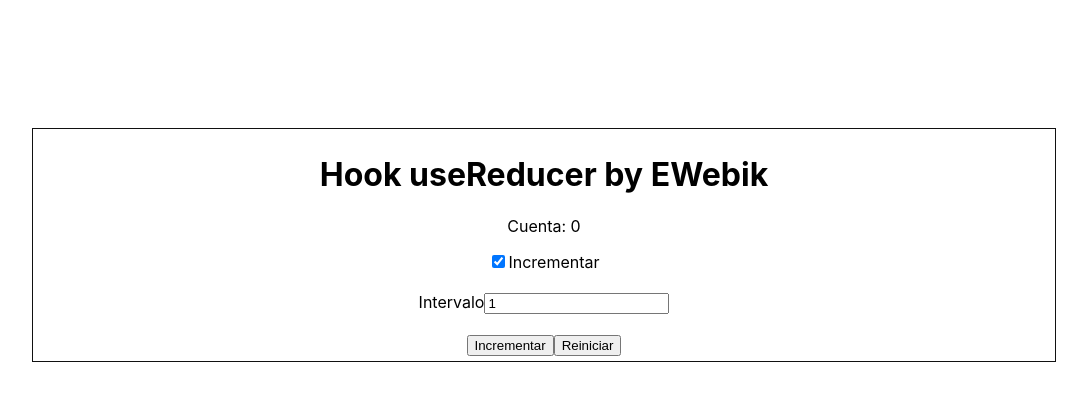
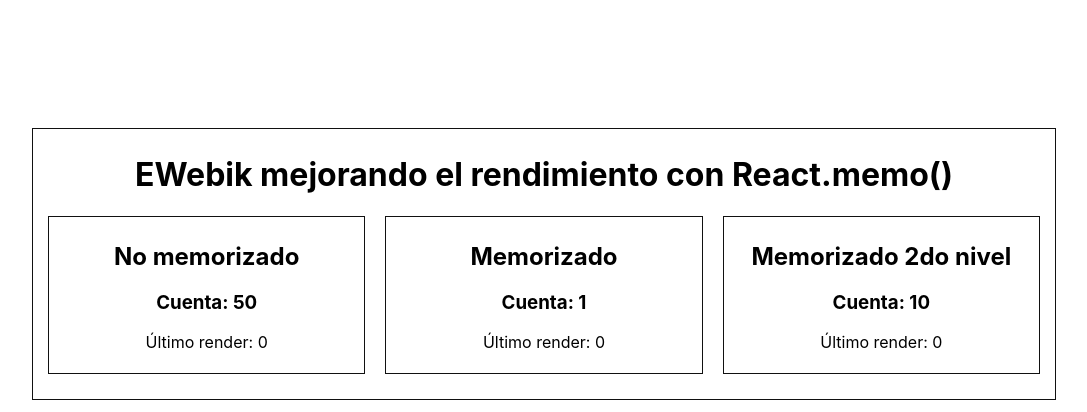
Before and after one commit to EWebik/react-js, a React (Create React App) app: page / in a window 1280 px wide. Shown: the top 412 px of the page, without its empty margins (96-1183 px from the left). Built offline with nearby package versions, Linux system fonts and the light colour scheme.

Commit message:
Capítulo 17 React.memo() Mejorando el rendimiento

```diff
--- a/src/index.js
+++ b/src/index.js
@@ -1,111 +1,100 @@
-import React,{useReducer, useState} from 'react';
+import React,{useEffect, useReducer, useState} from 'react';
 import ReactDOM from 'react-dom';
 import './index.css';
 import App from './App';
 import * as serviceWorker from './serviceWorker';
 
-//Hook useReducer
+//HOC React.memo()
 
-//Estado inicial
-const initialState = {
-  count:0,
-  countInterval:1,
-  increment:true
-}
-
-//Reducer, el cual debe cumplir con las características de una función pura
-const reducer = (state, action)=>{
-  switch (action.type) {
-    case "INCREMENT":
-      return{
-        ...state,
-        increment: action.increment
-      }
-    case "SET_INTERVAL":
-      return{
-        ...state,
-        countInterval: parseInt(action.countInterval)
-      }
-    case "INCREASE_COUNT":
-      return{
-        ...state,
-        count: state.count + state.countInterval
-      }
-    case "DECREASE_COUNT":
-      return{
-        ...state,
-        count: state.count - state.countInterval
-      }
-    case "RESTART":
-      return initialState;
-    default:
-      //Lanzar un error
-      return state;
-  }
-}
-
-const Counter = ()=>{
-  //Declaración
-  //const [state, dispatch] = useReducer(()=>{},{});
-  const [state, dispatch] = useReducer(reducer,initialState);
-
-  const handleIncrement = (e)=>{
-    const {checked}=e.target;
-    dispatch({type:"INCREMENT",increment:checked});
-  }
-  const handleCountInterval = (e)=>{
-    const {value}=e.target;
-    dispatch({type:"SET_INTERVAL",countInterval:value});
-  }
-  const handleCount = (e)=>{
-    if(state.increment){
-      dispatch({type:"INCREASE_COUNT"});
-    }else{
-      dispatch({type:"DECREASE_COUNT"});
-    }
-  }
-  const handleRestart = (e)=>{
-    dispatch({type:"RESTART"});
-  }
-
+const Counter = (props)=>{
+  const {counter, title}=props;
   return(
-    <div className="padre">
-      <h1>{"Hook useReducer by EWebik"}</h1>
-      <p>{"Cuenta: " + state.count}</p>
-      <div>
-        <input
-          type="checkbox"
-          id="chk"
-          checked={state.increment}
-          onChange={handleIncrement} />
-        <label htmlFor="chk">
-          {"Incrementar"}
-        </label>
-      </div>
-      <br/>
-      <div>
-        <label htmlFor="interval">
-          {"Intervalo"}
-        </label>
-        <input
-          type="text"
-          id="interval"
-          value={state.countInterval}
-          onChange={handleCountInterval} />
-      </div>
-      <br/>
-      <button onClick={handleCount}>
-        {state.increment ? "Incrementar":"Decrementar"}
-      </button>
-      <button onClick={handleRestart}>
-        {"Reiniciar"}
-      </button>
+    <div className="hijo">
+      <h2>{title}</h2>
+      <h3>{"Cuenta: " + counter}</h3>
+      <p>{"Último render: " + new Date().getMilliseconds()}</p>
     </div>
   )
 }
 
+//Declaración
+//React.memo(<Component />, ()=>{})
+
+const CounterMemo = React.memo(
+  (props)=>{
+    return(
+      <Counter {...props} />
+    )
+});
+
+//Diferenciación manual de propiedades
+//React.memo(<Component />, ()=>{})
+const CounterMemo1 = React.memo(
+  (props)=>{
+    const {data} = props;
+    return(
+      <Counter
+        title={data.title}
+        counter={data.counter} />
+    )
+},(prevProps, nextProps)=>{
+  //Si retornamos true:  No se renderiza
+  //Si retornamos false: Si se renderiza
+  return (
+    prevProps.data.title === nextProps.data.title &&
+    prevProps.data.counter === nextProps.data.counter
+  )
+});
+
+
+const Component = ()=>{
+  const [counter1, setCounter1] = useState(0);
+  const [counter2, setCounter2] = useState(0);
+  const [counter3, setCounter3] = useState(0);
+
+  useEffect(()=>{
+    setTimeout(() => {
+      setCounter1(counter1 + 1);
+    }, 100);
+  },[counter1]);
+
+  useEffect(()=>{
+    setTimeout(() => {
+      setCounter2(counter2 + 1);
+    }, 4000);
+  },[counter2]);
+
+  useEffect(()=>{
+    setTimeout(() => {
+      setCounter3(counter3 + 1);
+    }, 500);
+  },[counter3]);
+
+  return(
+    <div className="padre">
+      <h1>{"EWebik mejorando el rendimiento con React.memo()"}</h1>
+      <div className="hijos">
+        <Counter
+          title={"No memorizado"}
+          counter={counter1}/>
+
+        <CounterMemo
+          title={"Memorizado"}
+          counter={counter2}/>
+
+        <CounterMemo1
+          data={{
+            title:"Memorizado 2do nivel",
+            counter:counter3
+          }} />
+      </div>
+    </div>
+  )
+}
+
+
 ReactDOM.render(
-  <Counter />,
+  <Component />,
   document.getElementById('root')
 );
 // If you want your app to work offline and load faster, you can change
```
Also changed, not shown: 1 other file (tests, documents, lock files or other folders).
